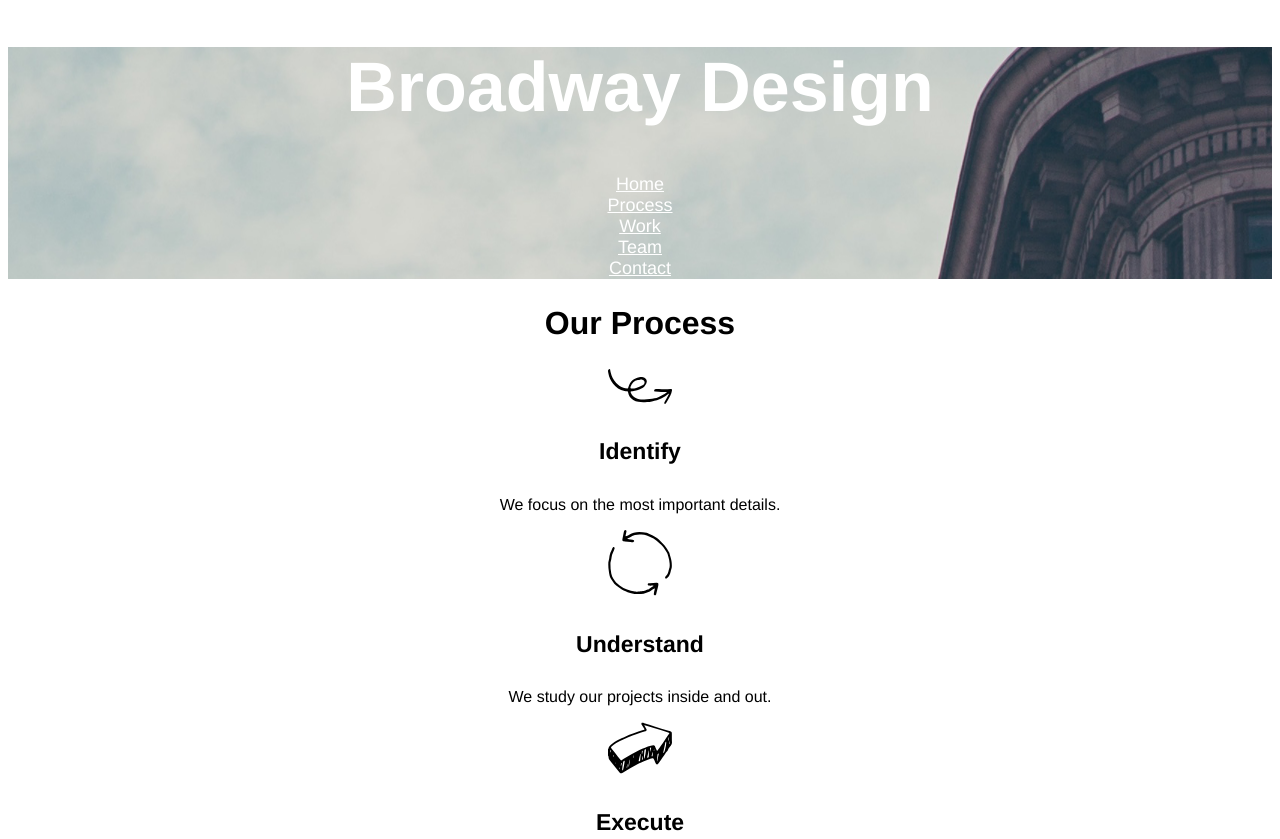
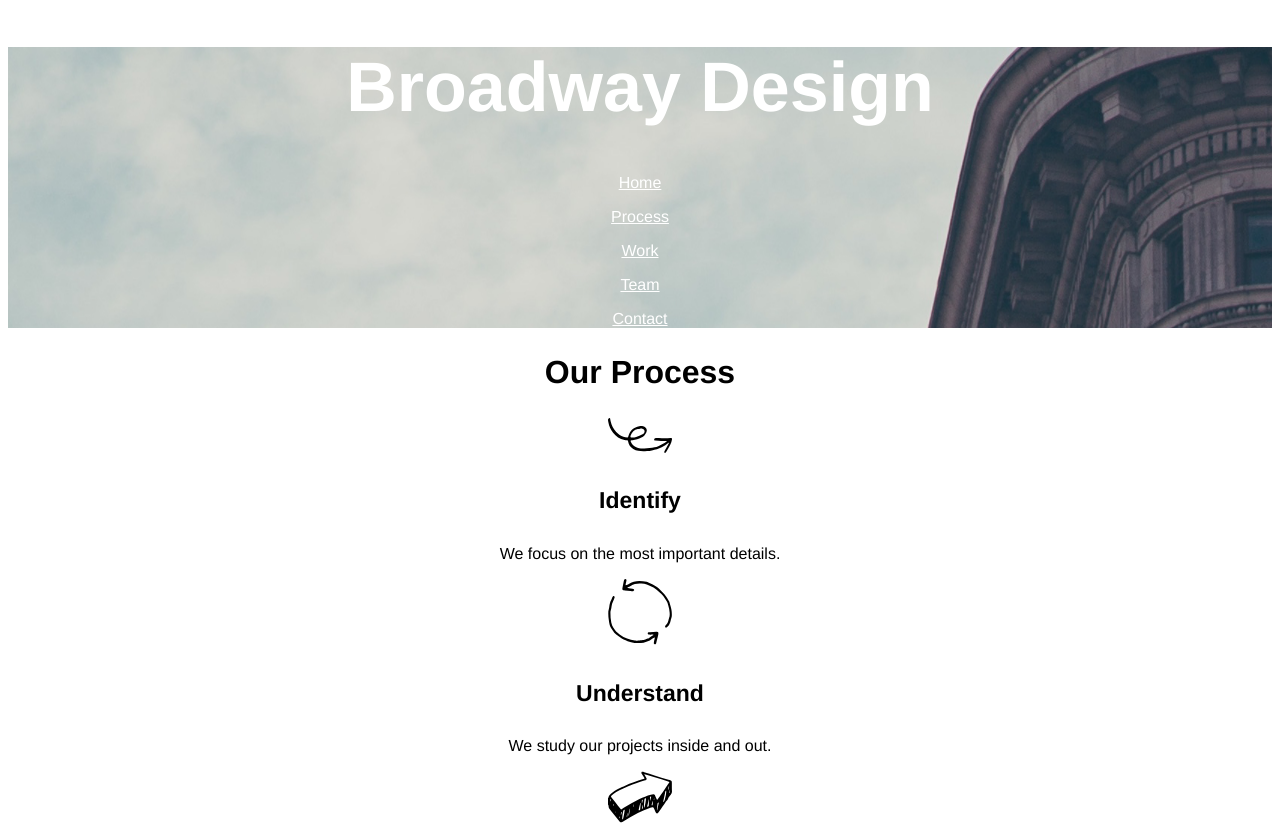
Before and after one commit to DavidAlip/broadway_design, a plain HTML site: page index.html in a window 1280 px wide. Shown: the top 839 px of the page. Drawn offline with Linux system fonts and the light colour scheme.

Commit message:
4th commit

```diff
--- a/index.html
+++ b/index.html
@@ -8,15 +8,11 @@
   <body>
     <div class="header" id="home">
       <h1>Broadway Design</h1>
-      <div class="top_menu">
-      <nav>
-      <a href="#home">Home</a>
-      <a href="#process">Process</a>
-      <a href="#work">Work</a>
-      <a href="#team">Team</a>
-      <a href="#contact">Contact</a>
-      </nav>
-      </div>
+      <p><a class="top_menu" href="#home">Home</a></p>
+      <p><a class="top_menu" href="#process">Process</a></p>
+      <p><a class="top_menu" href="#work">Work</a></p>
+      <p><a class="top_menu" href="#team">Team</a></p>
+      <p><a class="top_menu" href="#contact">Contact</a></p>
     </div>
 
     <h2 class="our_process" id="process">Our Process</h2>
--- a/resources/css/style.css
+++ b/resources/css/style.css
@@ -37,8 +37,6 @@ a {
   font-size: 23px;
   font-weight: bold;
   background-image: url("../images/the-flatiron-building.png");
-  background-repeat: no-repeat;
-  background-position: center;
   color: white;
 }
 
```
